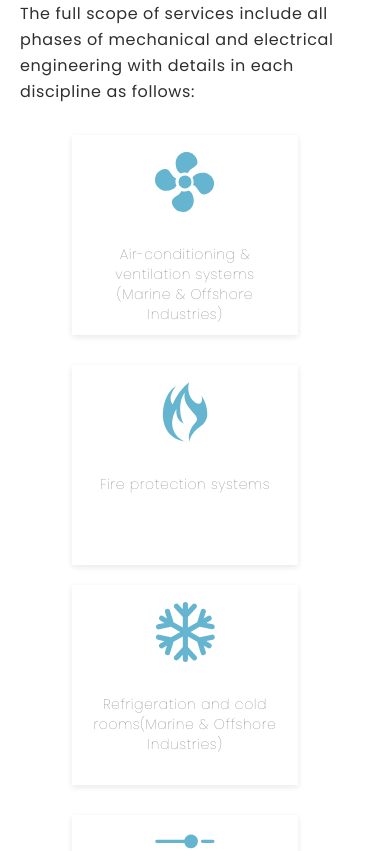
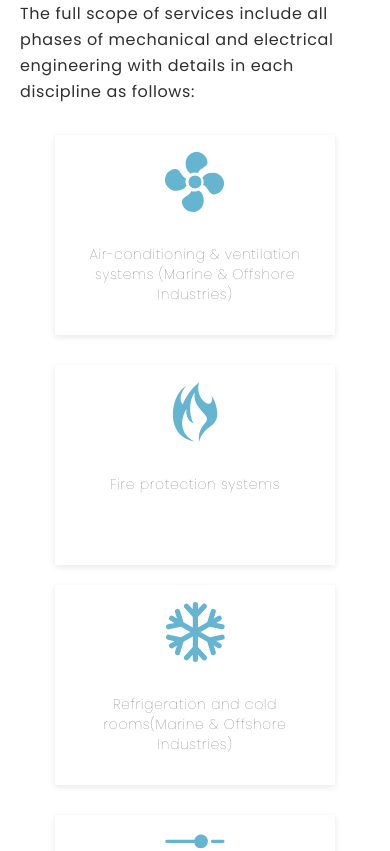
Before and after one commit to kennyqiyenkan/ProairV2, an Angular app: page /home in a window 390 px wide. Shown: the part 1720-2571 px from the top of the page. Built offline with nearby package versions, Linux system fonts and the light colour scheme.

Commit message:
card styling

```diff
--- a/src/app/home/home.component.css
+++ b/src/app/home/home.component.css
@@ -242,6 +242,11 @@
 
   .whatwedo-card-row {
     display: block;
+    margin-right: 0;
+  }
+
+  .whatwedo-card {
+    width: 280px;
   }
 }
 
```
